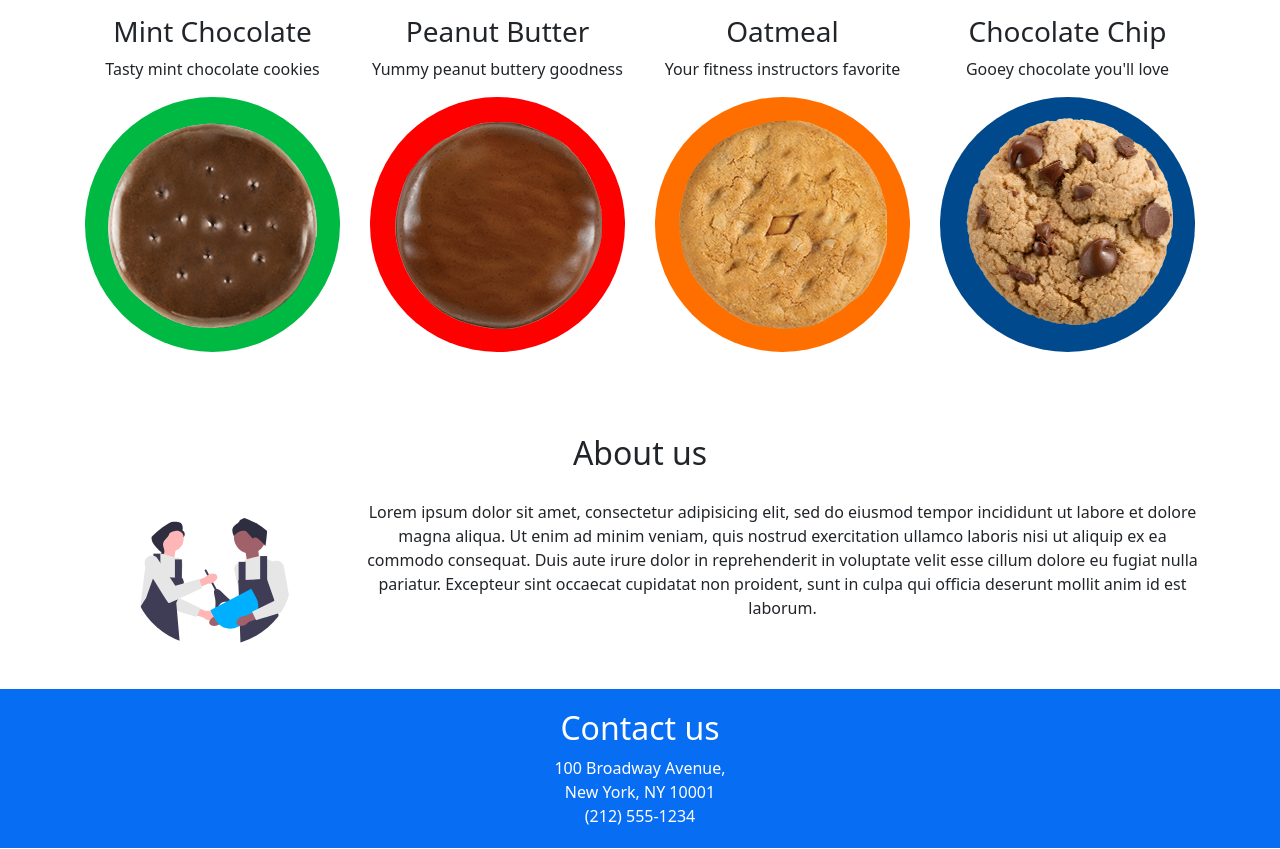
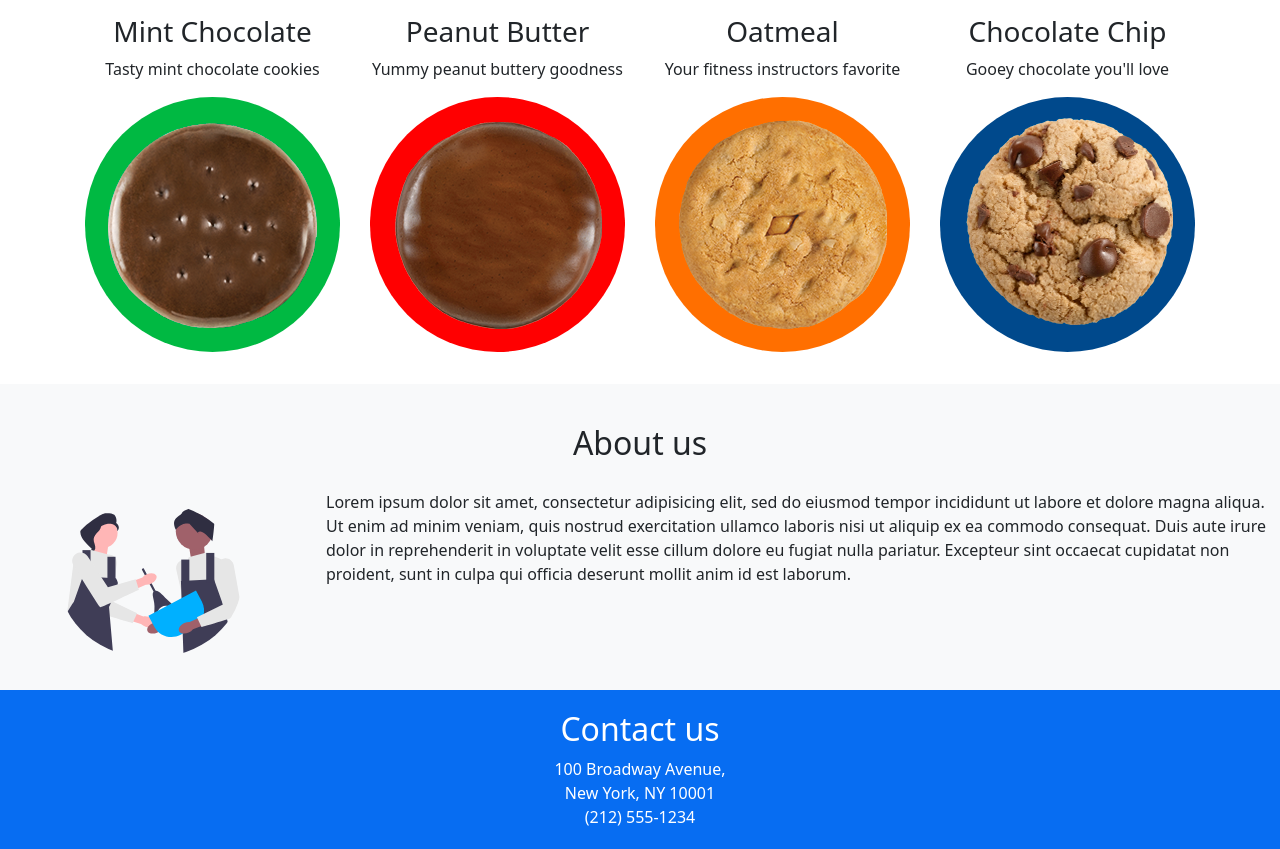
Before and after one commit to CUNYTechPrep/lab-bootstrap-5.2, a plain HTML site: page index.html in a window 1280 px wide. Shown: the part 543-1392 px from the top of the page. Drawn offline with nearby package versions, Linux system fonts and the light colour scheme.

Commit message:
minor updates to the index.html and css file, including new classes

```diff
--- a/css/styles.css
+++ b/css/styles.css
@@ -17,7 +17,6 @@ header{
 
 .row{
     padding: 20px 0;
-    margin: 10px 0px;
 }
 
 .col{
@@ -32,8 +31,17 @@ header{
     border-radius: 50%;
 }
 
+.aboutusSection{
+    background-color: #F8F9FA;
+    margin: 0px;
+}
+
 .aboutusHeading{
     padding: 20px 0px;
+}
+
+.aboutusDescription{
+    text-align: left;
 }
 
 .aboutusImage{
--- a/index.html
+++ b/index.html
@@ -51,13 +51,13 @@
         </div>
       </div>
     </main>
-    <div class="container text-center">
+    <div class="text-center justify-content-center align-items-center aboutusSection">
       <div class="row">
         <h2 class="aboutusHeading">About us</h2>
         <div class="col">
           <img class="aboutusImage" src="images/bakers.svg" alt="illustrations of two people baking" />
         </div>
-        <div class="col-9">
+        <div class="col-9 aboutusDescription">
           <p>Lorem ipsum dolor sit amet, consectetur adipisicing elit, sed do eiusmod
           tempor incididunt ut labore et dolore magna aliqua. Ut enim ad minim
           veniam, quis nostrud exercitation ullamco laboris nisi ut aliquip ex ea
```
